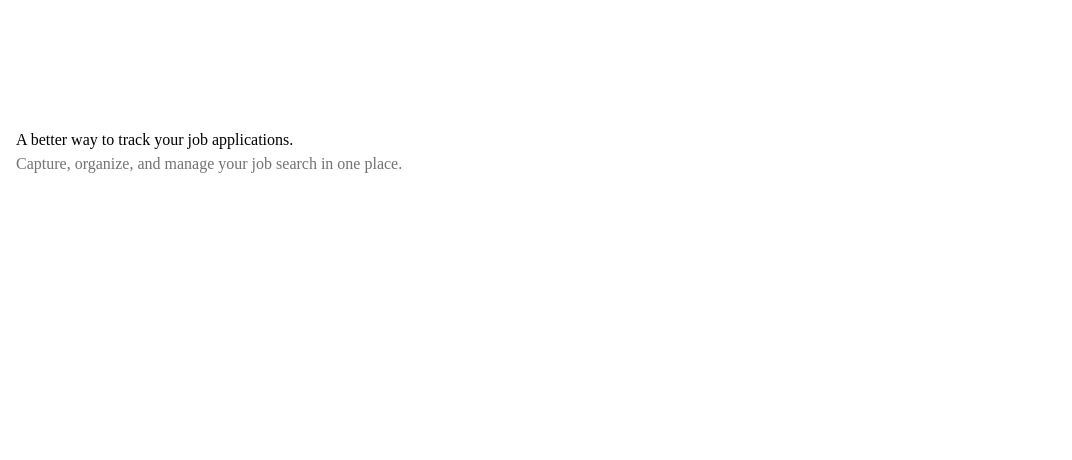
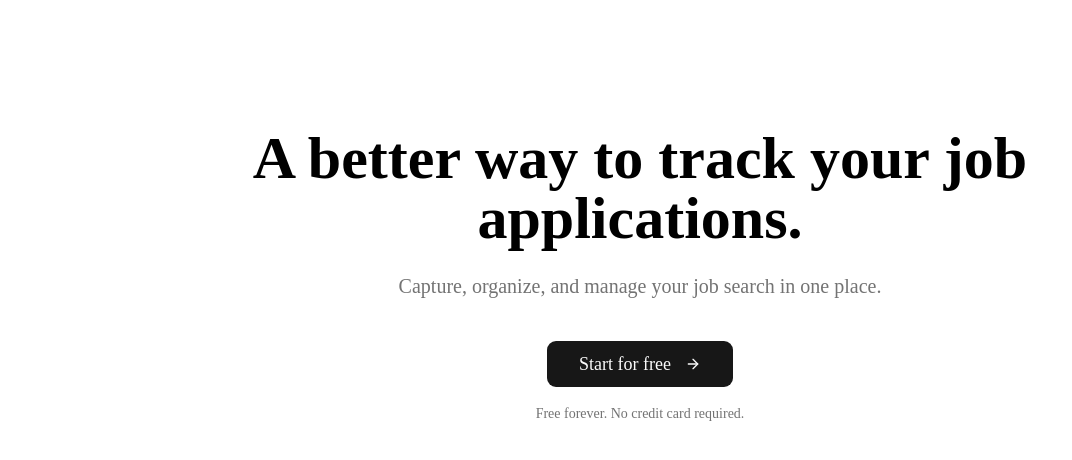
Before and after one commit to Jerdon07/job-application-tracker, a Next.js app: page / in a window 1280 px wide. Shown: the top 460 px of the page, without its empty margins (0-1072 px from the left). Built offline with nearby package versions, Linux system fonts and the light colour scheme.

Commit message:
Feat: Create page routes

```diff
--- /dev/null
+++ b/app/dashboard/page.tsx
@@ -0,0 +1,6 @@
+
+export default function Dashboard() {
+    return (
+        <div>Dashboard</div>
+    )
+}
--- a/app/page.tsx
+++ b/app/page.tsx
@@ -1,3 +1,5 @@
+import { Button } from "@/components/ui/button";
+import { ArrowRight } from "lucide-react";
 import Image from "next/image";
 
 export default function Home() {
@@ -6,10 +8,19 @@ export default function Home() {
       <main className="flex-1">
         {/* Hero Section */}
         <section className="container mx-auto px-4 py-32">
-          <div>
-            <h1 className="text-black">A better way to track your job applications.</h1>
+          <div className="mx-auto max-w-4xl text-center">
+            <h1 className="text-black mb-6 text-6xl font-bold">A better way to track your job applications.</h1>
 
-            <p className="text-muted-foreground">Capture, organize, and manage your job search in one place.</p>
+            <p className="text-muted-foreground mb-10 text-xl">Capture, organize, and manage your job search in one place.</p>
+
+            <div className="flex flex-col items-center gap-4">
+              <Button size={"lg"} className="h-12 px-8 text-lg font-medium">
+                Start for free <ArrowRight className="ml-2" />
+              </Button>
+              <p className="text-sm text-muted-foreground">
+                Free forever. No credit card required.
+              </p>
+            </div>
           </div>
         </section>
       </main>
--- /dev/null
+++ b/app/sign-in/page.tsx
@@ -0,0 +1,6 @@
+
+export default function SignIn() {
+    return (
+        <div>Sign in</div>
+    )
+}
--- /dev/null
+++ b/app/sign-up/page.tsx
@@ -0,0 +1,6 @@
+
+export default function SignUp() {
+    return (
+        <div>Sign up</div>
+    )
+}
```
